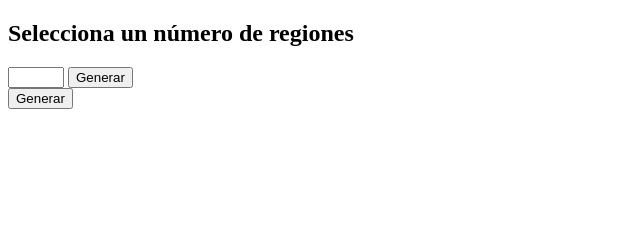
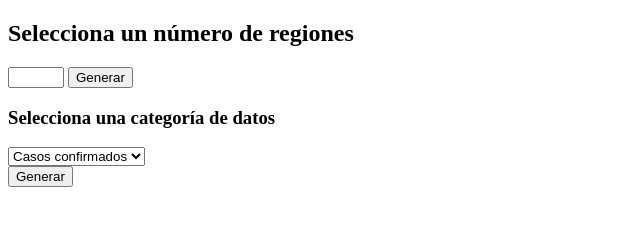
Before and after one commit to renzogeomar/tarea-Ajax-, a plain HTML site: page problema1/index.html in a window 1280 px wide. Shown: the whole page, without its empty margins (0-640 px from the left). Drawn offline with nearby package versions, Linux system fonts and the light colour scheme.

```diff
--- a/problema1/index.html
+++ b/problema1/index.html
@@ -2,6 +2,7 @@
 <html lang="es">
 <head>
   <meta charset="UTF-8" />
+  <script src="https://cdn.jsdelivr.net/npm/chart.js"></script>
   <title>Seleccionar opciones</title>
 </head>
 <body>
@@ -10,6 +11,19 @@
   <button onclick="generarBotones()">Generar</button>
 
   <div id="botones-container"></div>
+
+  <div id="categoria-container">
+    <h3>Selecciona una categoría de datos</h3>
+    <select id="categoria">
+      <option value="confirmados">Casos confirmados</option>
+      <option value="recuperados">Recuperados</option>
+      <option value="muertes">Muertes</option>
+      <option value="hospitalizados">Hospitalizados</option>
+      <option value="uci">Hospitalizados UCI</option>
+      <option value="no_hospitalizados">No hospitalizados</option>
+    </select>
+  </div>
+
   <button id="botonParaGenerar" onclick="procesarSelecciones()">Generar</button>
   <script>
     const regiones = [
@@ -29,6 +43,10 @@
         boton.textContent = 'Opción ' + i;
         boton.onclick = () => mostrarOpciones(i);
         container.appendChild(boton);
+        if (isNaN(numero) || numero < 1 || numero > 25) {
+            alert("Por favor ingresa un número válido entre 1 y 25.");
+            return;
+        }
 
         const divOpciones = document.createElement('div');
         divOpciones.id = 'opciones-' + i;
@@ -49,6 +67,7 @@
         divOpciones.appendChild(select);
         container.appendChild(divOpciones);
       }
+      document.getElementById('categoria-container').style.display = 'block';
     }
     function mostrarOpciones(indice) {
       // Oculta todas las opciones antes de mostrar una
```
